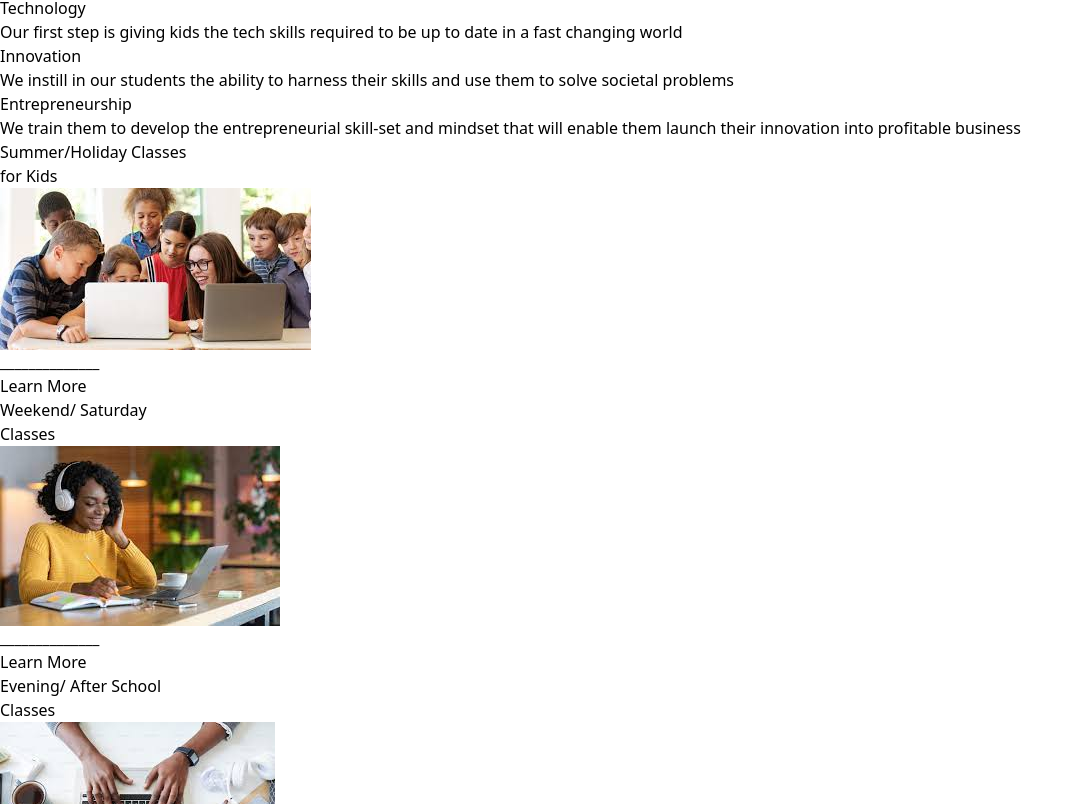
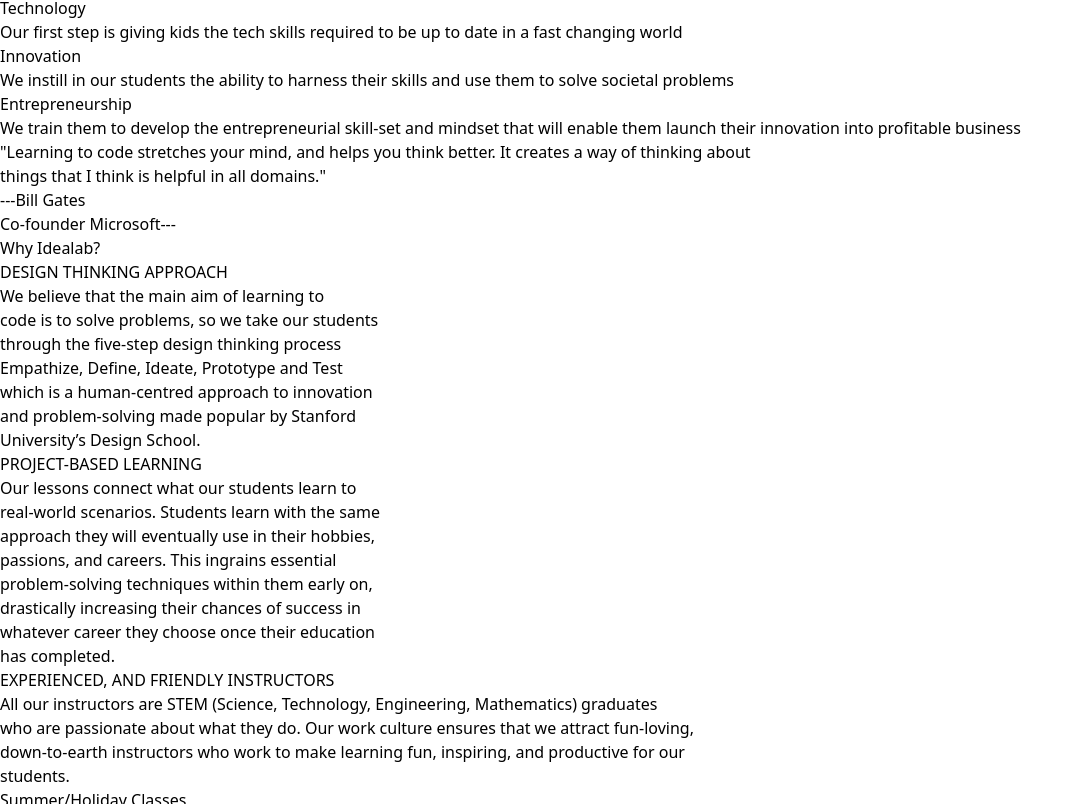
Before and after one commit to Joel0007tech/idealab, a React (Vite) app: page / in a window 1280 px wide. Shown: the part 2976-3780 px from the top of the page, without its empty margins (0-1083 px from the left). Built offline with nearby package versions, Linux system fonts and the light colour scheme.

Commit message:
update to idealab

```diff
--- a/src/components/Home.jsx
+++ b/src/components/Home.jsx
@@ -94,6 +94,40 @@ const Home = ({
             <h3 className="font-semibold text-xl bg-white p-2 pr-5 pl-5 pb-2 pt-1 border rounded-md w-fit m-auto mt-4">Entrepreneurship</h3>
             <p className="text-md mt-1">We train them to develop the entrepreneurial skill-set and mindset that will enable them launch their innovation into profitable business</p>
         </div>
+        <p className="text-md mt-10 text-center italic">"Learning to code stretches your mind, and helps you think better. It creates a way of thinking about<br/> things that I think is helpful in all domains."<br/>
+         <span>---Bill Gates <br/>
+             Co-founder Microsoft---</span>
+              </p>
+              <div className=" mt-10 p-9 bg-black w-fit m-auto">
+                <h5 className="text-white text-center text-xl">Why Idealab?</h5>
+                <div className="flex flex-row gap-4">
+                <div className="flex flex-col p-5 bg-yellow-700 gap-3 mt-4 border-black rounded-bl-2xl rounded-tr-2xl">
+                  <h4 className="font-bold">DESIGN THINKING APPROACH</h4>
+                  <p>We believe that the main aim of learning to<br/>
+                  code is to solve problems, so we take our students<br/>
+                  through the five-step design thinking process<br/> Empathize, Define,
+                    Ideate, Prototype and Test<br/> which is a human-centred approach
+                    to innovation<br/> and problem-solving made popular by Stanford<br/>
+                    University’s Design School.</p>
+                </div>
+                <div className="flex flex-col p-5 bg-yellow-700 gap-3 mt-4 border-black rounded-tl-2xl rounded-br-2xl">
+                  <h4 className="font-bold">PROJECT-BASED LEARNING</h4>
+                  <p>Our lessons connect what our students learn to <br/>
+                 real-world scenarios. Students learn with the same<br/>
+                 approach they will eventually use in their hobbies,<br/>
+                 passions, and careers. This ingrains essential <br/>
+                 problem-solving techniques within them early on,<br/>drastically increasing their chances of success in
+                 <br/>whatever career they choose once their education<br/> has completed.</p>
+                </div>
+                </div>
+                <div className="flex flex-col p-5 bg-yellow-700 gap-3 mt-4 border-black rounded-b-2xl">
+                  <h4 className="font-bold text-center">EXPERIENCED, AND FRIENDLY INSTRUCTORS</h4>
+                  <p className="text-center">All our instructors are STEM (Science, Technology, Engineering, Mathematics) graduates <br/>
+                  who are passionate about what they do. Our work culture ensures that we attract fun-loving, <br/>
+                  down-to-earth instructors who work to make learning fun, inspiring, and productive for our<br/>
+                   students.</p>
+                </div>
+              </div>
         </section>
       <section className="flex justify-center p-7 bg-slate-200">
         <div className="flex flex-col gap-5">
```
